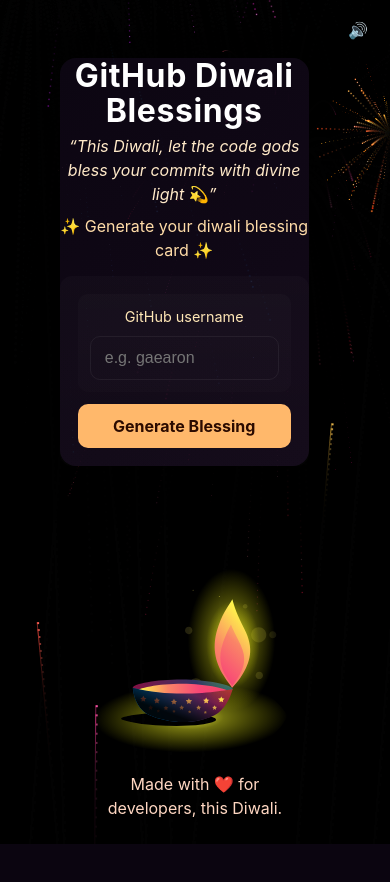
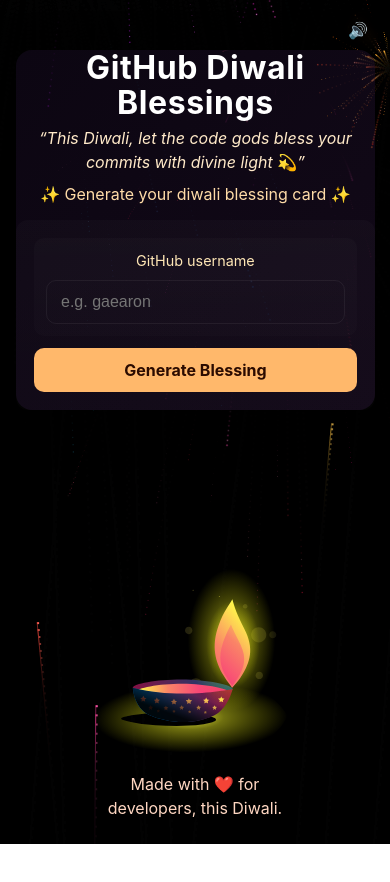
Before and after one commit to gayathrithedev/diwali-blessings, a React (Vite) app: page / in a window 390 px wide. Shown: the top 882 px of the page. After the commit the page ends 844 px from the top, so only its background shows below. Built offline with nearby package versions, Linux system fonts and the light colour scheme.

Commit message:
Fix responsiveness

```diff
--- a/src/App.css
+++ b/src/App.css
@@ -31,29 +31,7 @@
 .flip-card .back{transform:rotateY(180deg)}
 .card-inner{width:90%; max-width:640px; background:linear-gradient(135deg, rgba(20,10,30,0.6), rgba(30,15,40,0.6)); border-radius:16px; padding:28px; box-shadow:0 10px 40px rgba(0,0,0,0.6)}
 
-
-@media (max-width: 768px){
-  #root{
-    padding:16px;
-  }
-  .main-container{
-    padding: 16px;
-  }
-  .flip-card{width:92%; height:auto}
-  .flip-card .flipper{width: 92%; height: 428px}
-  .card-inner{width: 100%; padding: 0px;}
-  .share-row{
-    flex-direction:column;
-    align-items:stretch;
-  }
-  .blessing-card .avatar{
-    width:60px;
-    height:60px;
-    border-radius: 30px;
-  }
-}
-
-.blessing-card{display:flex; gap:16px; background:linear-gradient(135deg, rgba(255,140,50,0.08), rgba(255,220,120,0.02)); padding:18px; border-radius:14px; align-items:center}
+.blessing-card{display:flex; background:linear-gradient(135deg, rgba(255,140,50,0.08), rgba(255,220,120,0.02)); padding:18px; border-radius:14px; align-items:center}
 .blessing-card .avatar{width:96px; height:96px; border-radius:50%; border:3px solid rgba(255,255,255,0.06)}
 .blessing-card h2{margin:0 0 8px 0}
 .blessing-card .blessing{font-size:1.05rem; margin-bottom:8px}
@@ -104,3 +82,29 @@
 .read-the-docs {
   color: #888;
 }
+
+@media (max-width: 768px){
+  #root{
+    padding: 0px;
+    margin: 0;
+  }
+  .main-container{
+    padding: 16px;
+    width: 100%;
+  }
+  .flip-card{width:100%; height:auto}
+  .flip-card .flipper{width: 92%; height: 428px}
+  .card-inner{width: 100%; padding: 0px;}
+  .share-row{
+    flex-direction:column;
+    align-items:stretch;
+  }
+  .blessing-card{
+    margin: 0 0 0 0;
+  }
+  .blessing-card .avatar{
+    width:60px;
+    height:60px;
+    border-radius: 30px;
+  }
+}
--- a/src/components/blessing.css
+++ b/src/components/blessing.css
@@ -5,7 +5,6 @@
   border-radius: 16px;
   box-shadow: 0 6px 30px rgba(0,0,0,0.5);
   color: #fff;
-  width: 100%;
   max-width: 600px;
   margin: 0 auto;
 }
```
